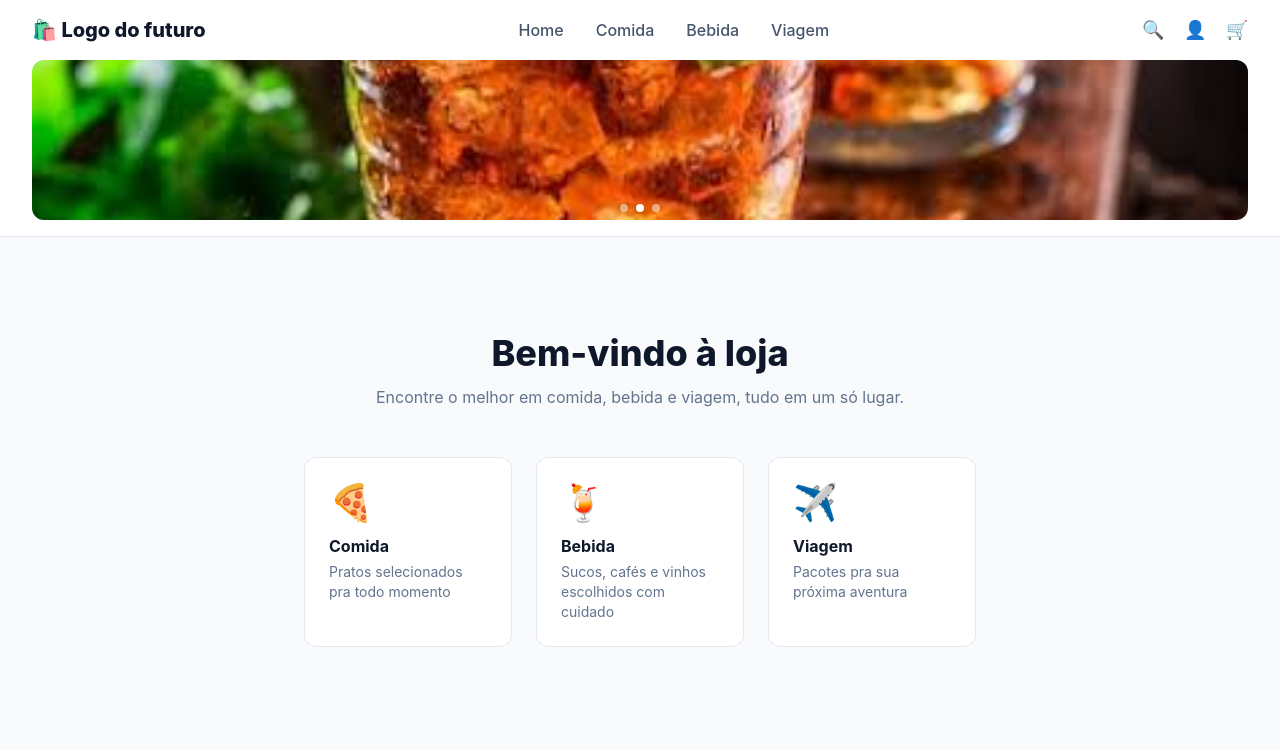
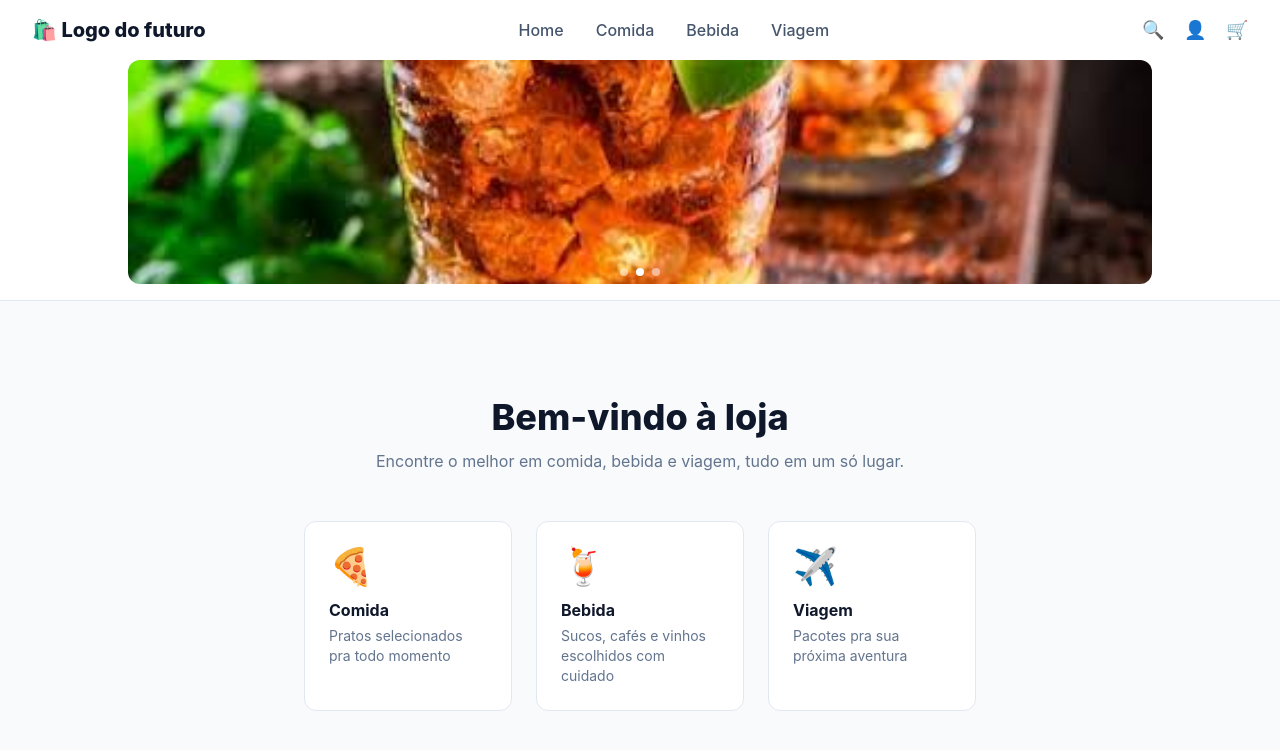
Before and after one commit to Lucas-Assumpcao/Tailwind-react, a React (Vite) app in the folder tailwind/: page / in a window 1280 px wide. Shown: the top 750 px of the page. Built offline with nearby package versions, Linux system fonts and the light colour scheme.

Commit message:
nome-tag-corrigido

```diff
--- a/tailwind/src/componentes/Carrossel.jsx
+++ b/tailwind/src/componentes/Carrossel.jsx
@@ -1,7 +1,7 @@
 import { useState, useEffect } from 'react';
 
 const imagens = [
-  { src: '/comida.jpeg', alt: 'Comida' },
+  { src: '/comida.jpg', alt: 'Comida' },
   { src: '/bebida.jpeg', alt: 'Bebida' },
   { src: '/viagem.jpeg', alt: 'Viagem' },
 ];
@@ -18,13 +18,13 @@ function Carrossel() {
   }, []);
 
   return (
-    <div className="relative w-full h-40 overflow-hidden rounded-xl">
+    <div className="relative mx-auto w-full max-w-5xl h-40 md:h-56 overflow-hidden rounded-xl">
       {imagens.map((imagem, index) => (
         <img
           key={imagem.src}
           src={imagem.src}
           alt={imagem.alt}
-          className={`absolute inset-0 w-full h-full object-cover transition-opacity duration-700 ${
+          className={`absolute inset-0 w-full h-full object-cover object-center transition-opacity duration-700 ${
             index === indiceAtual ? 'opacity-100' : 'opacity-0'
           }`}
         />
```
